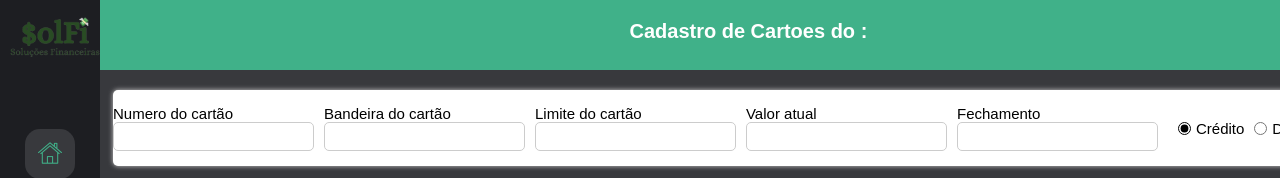
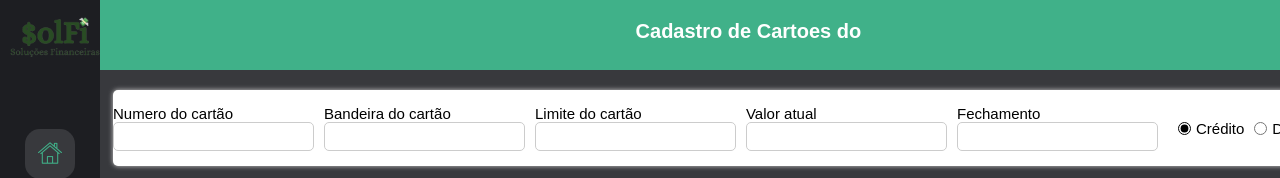
Before and after one commit to victor-joness/Solf1-Solucoes-Financeiras, a React (Create React App) app in the folder Client/: page /cartoes in a window 1280 px wide. Shown: the top 178 px of the page. Built offline with nearby package versions, Linux system fonts and the light colour scheme; a web font is replaced by a local one.

Commit message:
Update index.js

```diff
--- a/Client/src/Pages/Autorizada/cartões/components/Header/index.js
+++ b/Client/src/Pages/Autorizada/cartões/components/Header/index.js
@@ -7,7 +7,7 @@ const Header = () => {
   return (
     <C.Container>
       <C.Header>
-        <C.Title>Cadastro de Cartoes do : {nome}</C.Title>
+        <C.Title>Cadastro de Cartoes do {nome}</C.Title>
       </C.Header>
     </C.Container>
   );
```
